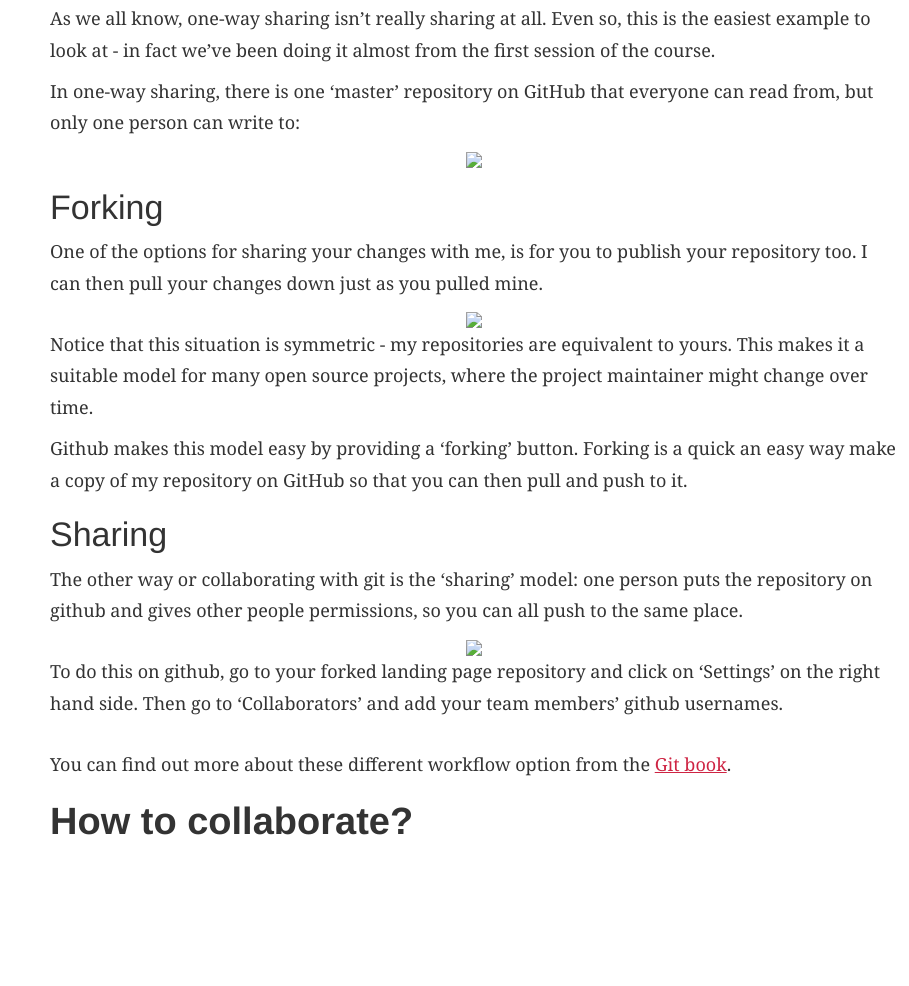
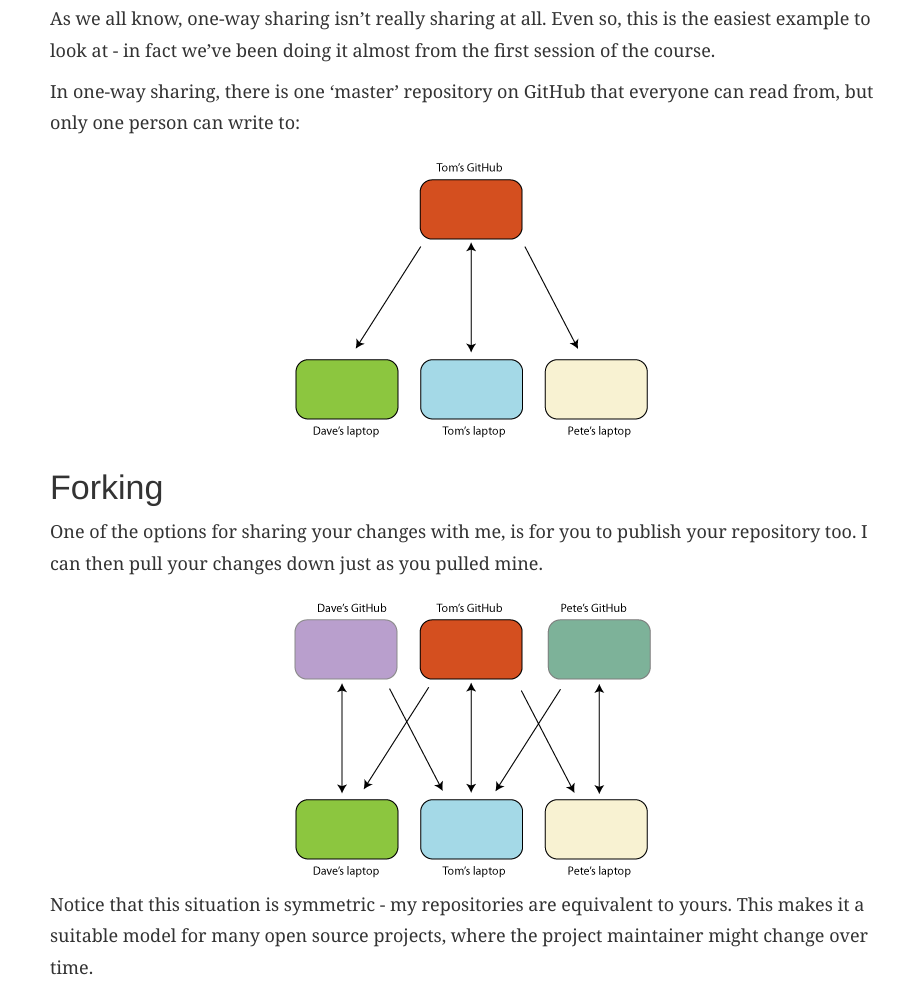
Before and after one commit to CFGer/hackathon, a plain HTML site: page collaboration.html in a window 1280 px wide. Shown: the part 1096-2082 px from the top of the page, without its empty margins (371-1280 px from the left). Before the commit the page ends 1948 px from the top, so only its background shows below. Drawn offline with Linux system fonts and the light colour scheme; the site is published under a folder, as on GitHub Pages, so addresses that start at the root find nothing; a web font is replaced by a local one.

Commit message:
rrlative links to assets

```diff
--- a/collaboration.html
+++ b/collaboration.html
@@ -67,13 +67,13 @@
 
 <p>In one-way sharing, there is one ‘master’ repository on GitHub that everyone can read from, but only one person can write to:</p>
 <div class="row text-center" style="text-align: center;">
-<img src="/assets/git_one_way_share.png">
+<img src="assets/git_one_way_share.png">
 </div>
 <h3 id="forking">Forking</h3>
 
 <p>One of the options for sharing your changes with me, is for you to publish your repository too. I can then pull your changes down just as you pulled mine.</p>
 <div class="row" style="text-align: center;">
-<img src="/assets/git_forking.png">
+<img src="assets/git_forking.png">
 </div>
 <p>Notice that this situation is symmetric - my repositories are equivalent to yours. This makes it a suitable model for many open source projects, where the project maintainer might change over time.</p>
 
@@ -83,7 +83,7 @@
 
 <p>The other way or collaborating with git is the ‘sharing’ model: one person puts the repository on github and gives other people permissions, so you can all push to the same place.</p>
 <div class="row text-center" style="text-align: center;">
-<img src="/assets/git_sharing.png">
+<img src="assets/git_sharing.png">
 </div>
 <p>To do this on github, go to your forked landing page repository and click on ‘Settings’ on the right hand side. Then go to ‘Collaborators’ and add your team members’ github usernames.</p>
 <br>
```
